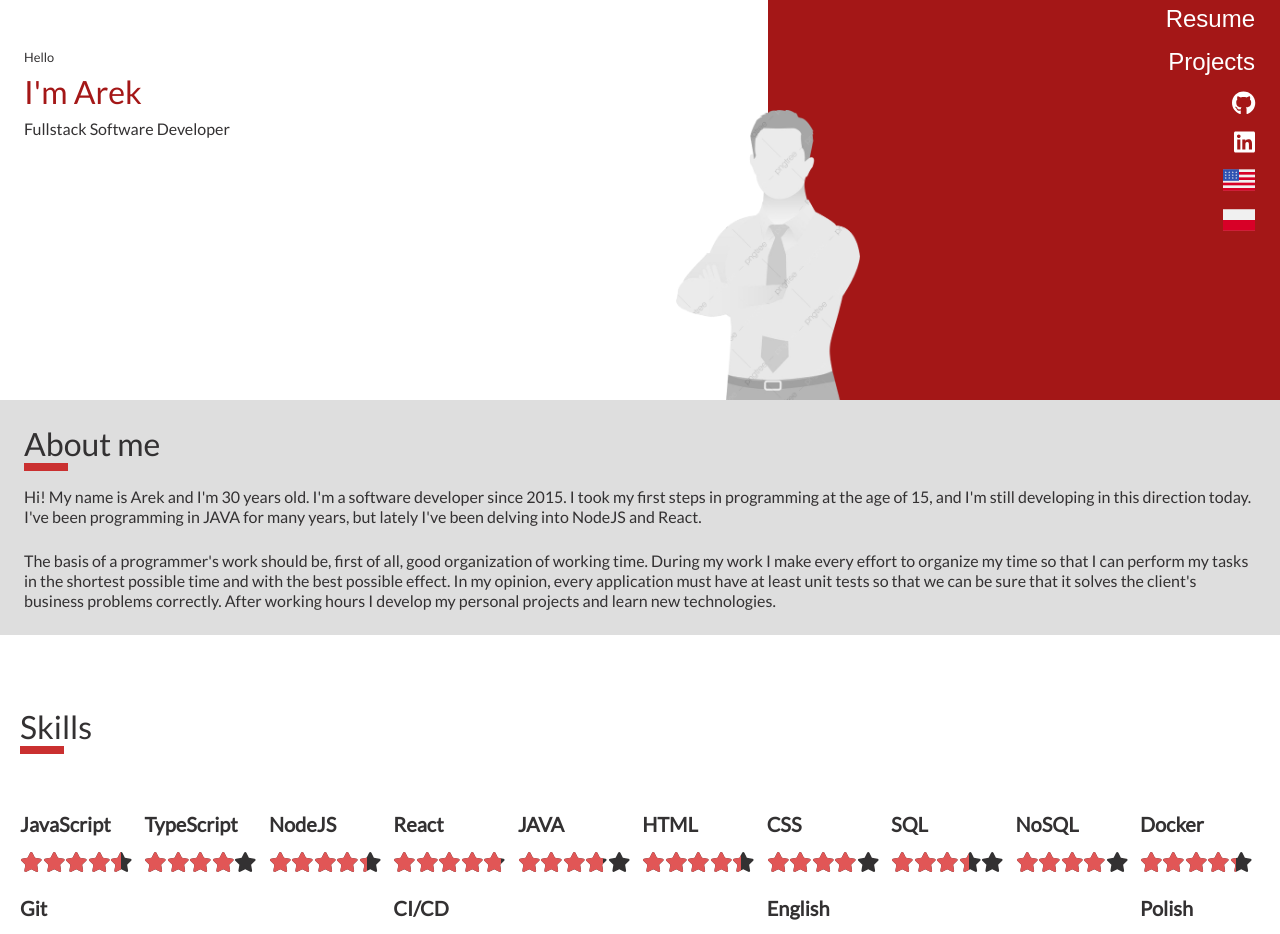
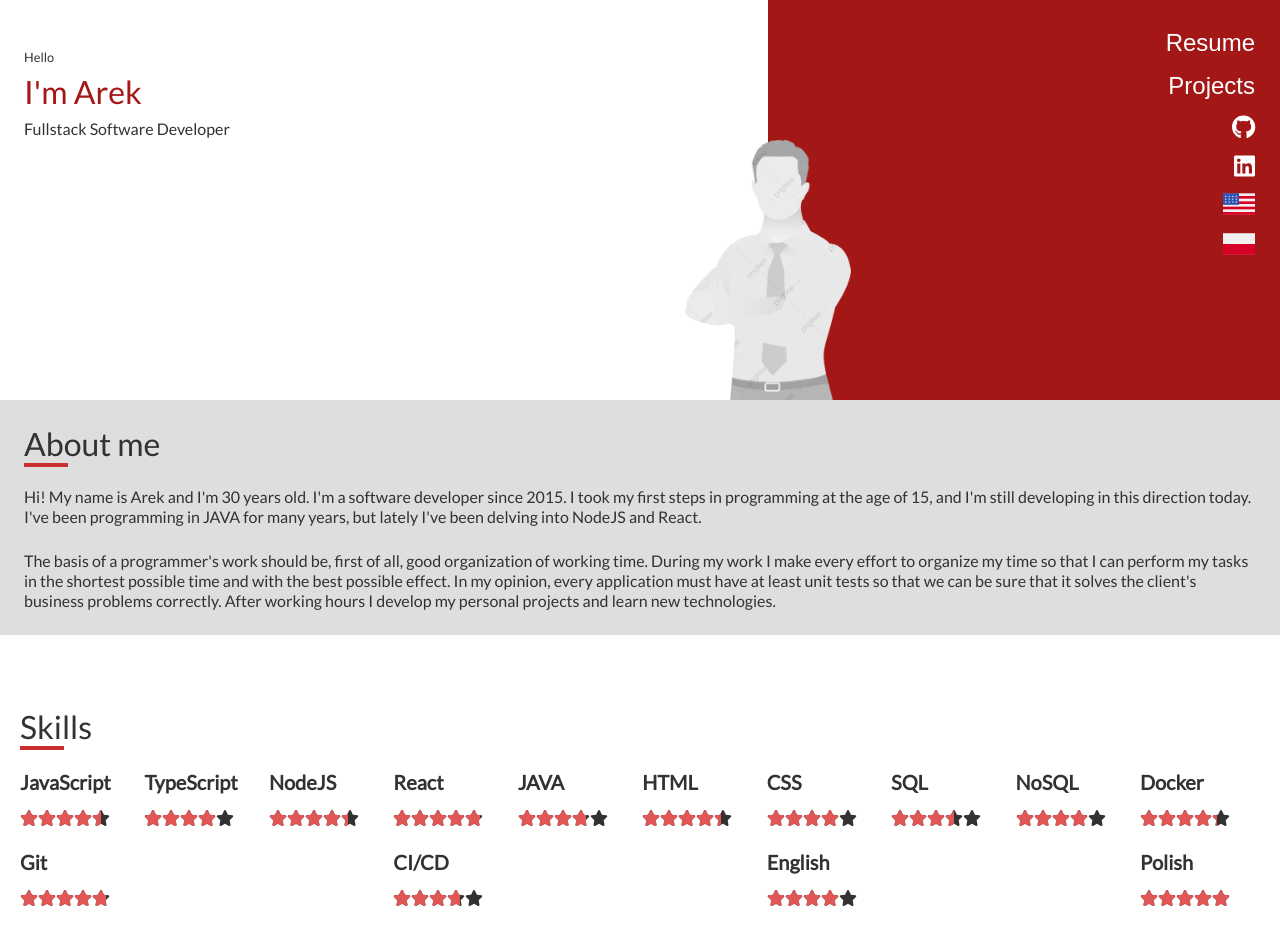
Before and after one commit to suchenia-arkadiusz/cv-online, a React (Vite) app: page /#/ in a window 1280 px wide. Shown: the top 934 px of the page. Built offline with nearby package versions, Linux system fonts and the light colour scheme.

Commit message:
Adjust navigation bar, skills, header

```diff
--- a/src/App.scss
+++ b/src/App.scss
@@ -117,7 +117,7 @@ a {
       color: $alpha;
       position: absolute;
       max-width: 90px;
-      height: 8px;
+      height: 4px;
       background-color: $color-red-medium;
       top: 39px;
       z-index: 20;
--- a/src/components/Header/styles.scss
+++ b/src/components/Header/styles.scss
@@ -51,10 +51,10 @@
   }
 
   .header-picture {
-    width: 184px;
-    height: 290px;
-    top: calc(400px - 290px);
-    right: calc(40% - 92px);
+    width: 166px;
+    height: 260px;
+    top: calc(400px - 260px);
+    right: calc(40% - 83px);
   }
 
   .header-greetings {
--- a/src/components/MenuBar/styles.scss
+++ b/src/components/MenuBar/styles.scss
@@ -65,5 +65,6 @@ $menu-item-border-bottom-hover: 1px solid $color-white;
     height: auto;
     flex-direction: column;
     gap: 4px;
+    margin-top: 24px;
   }
 }
--- a/src/components/Skills/styles.scss
+++ b/src/components/Skills/styles.scss
@@ -42,11 +42,22 @@
 }
 
 @media (width < $media-width) {
+  #skills {
+    display: flex;
+    flex-direction: column;
+    gap: 0;
+  }
   #skills-content {
     gap: 0;
     justify-content: space-between;
   }
+
   .skill {
     min-width: 120px;
   }
+
+  .rating {
+    font-size: 0.8rem;
+    width: 90px;
+  }
 }
```
